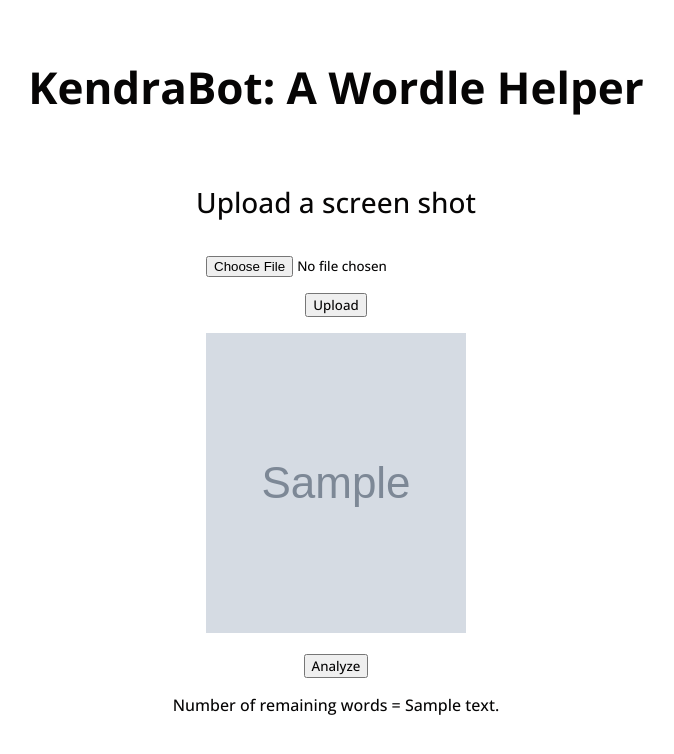
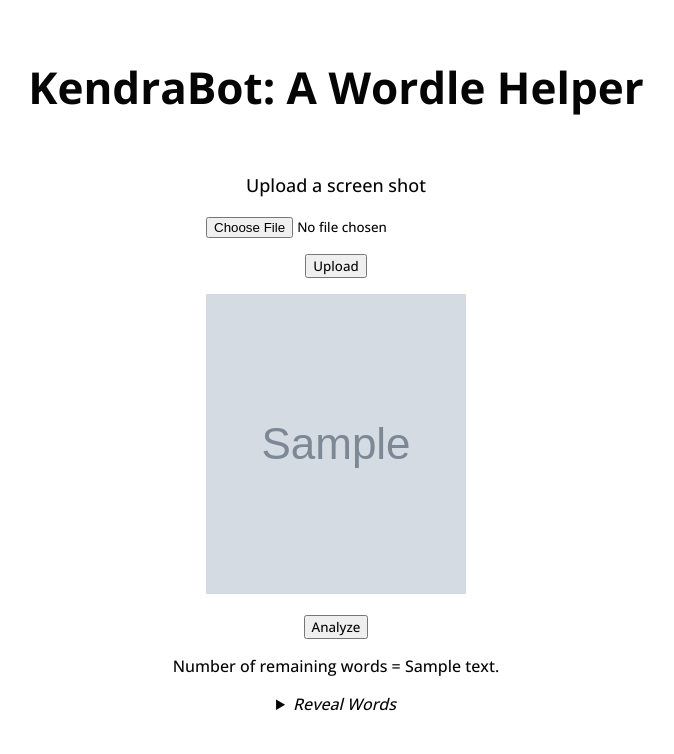
Before and after one commit to kbfreder/wordle-analysis, a Flask app: template templates/main.html in a window 1280 px wide. Shown: the top 754 px of the page, without its empty margins (304-978 px from the left). Run offline with Flask 3, Linux system fonts and the light colour scheme; the template is opened without the code that fills it: most values are stand-ins (such as "Sample title", 1, 10 or a date in 2020); grey boxes marked "Sample" are stand-in pictures.

Commit message:
that was easy

```diff
--- a/app.py
+++ b/app.py
@@ -45,8 +45,10 @@ def analyze_image():
     # we already sanitized this when image was uploaded
     filename = request.args.get('filename')
     img_path = os.path.join(BASE_DIR, app.config['IMAGE_UPLOADS'], filename)
-    text = cv.process(img_path)
-    return render_template("main.html", filename=filename, text=text)
+    # text = cv.process(img_path)
+    num_words, word_list = cv.process(img_path)
+    return render_template("main.html", filename=filename, text=num_words,
+                           word_list=word_list)
 
 
 app.run(port=5000)
--- a/src/cv.py
+++ b/src/cv.py
@@ -120,5 +120,5 @@ class ScreenShotAnalysis:
         print("Detected letters & color codes:")
         print(row_letters)
         print(row_colors)
-        result = self.wa.new_cheat(row_letters, row_colors)
-        return result
+        num_words, word_list = self.wa.new_cheat(row_letters, row_colors, True)
+        return num_words, word_list
--- a/src/wordle_analysis.py
+++ b/src/wordle_analysis.py
@@ -281,7 +281,7 @@ class WordleAnalysis:
         print(f"Number matching words: {len(matching_words)}")
         if print_words:
             print(matching_words)
-            return matching_words
+            return len(matching_words), matching_words
         else:
             return len(matching_words)
 
--- a/static/styles.css
+++ b/static/styles.css
@@ -21,6 +21,14 @@ h2 {
     font-weight: 500;
     padding: 10px 0;
 }
+h3 {
+    font-size: 28px;
+    font-weight: 300;
+    padding: 10px 0;
+}
+summary {
+    font-style: italic;
+}
 /* class */
 .main {
     /* display: flex; */
@@ -31,3 +39,7 @@ h2 {
     height: 100vh;
     width: 100%;
 }
+.main #instruct {
+    font-style: bold;
+    font-size: 18px;
+}
--- a/templates/main.html
+++ b/templates/main.html
@@ -10,8 +10,8 @@
 <body>
     <section class="main">
         <h1>KendraBot: A Wordle Helper</h1>
-        <h2>Upload a screen shot</h2>
 
+        <p id="instruct">Upload a screen shot</p>
         <form method="post" action="/upload" enctype="multipart/form-data" id="upload">
             <p><input type="file" name="file" autocomplete="off"></p>
             <p><input type="submit" value="Upload"></p>
@@ -33,6 +33,10 @@
         {% if text %}
             <div>
             <p>Number of remaining words = {{ text }}</p>
+            <details>
+                <summary>Reveal Words</summary>
+                <p>{{ word_list }}</p>
+            </details>
         </div>
         {% endif %}
 
```
Also changed, not shown: README.md.
